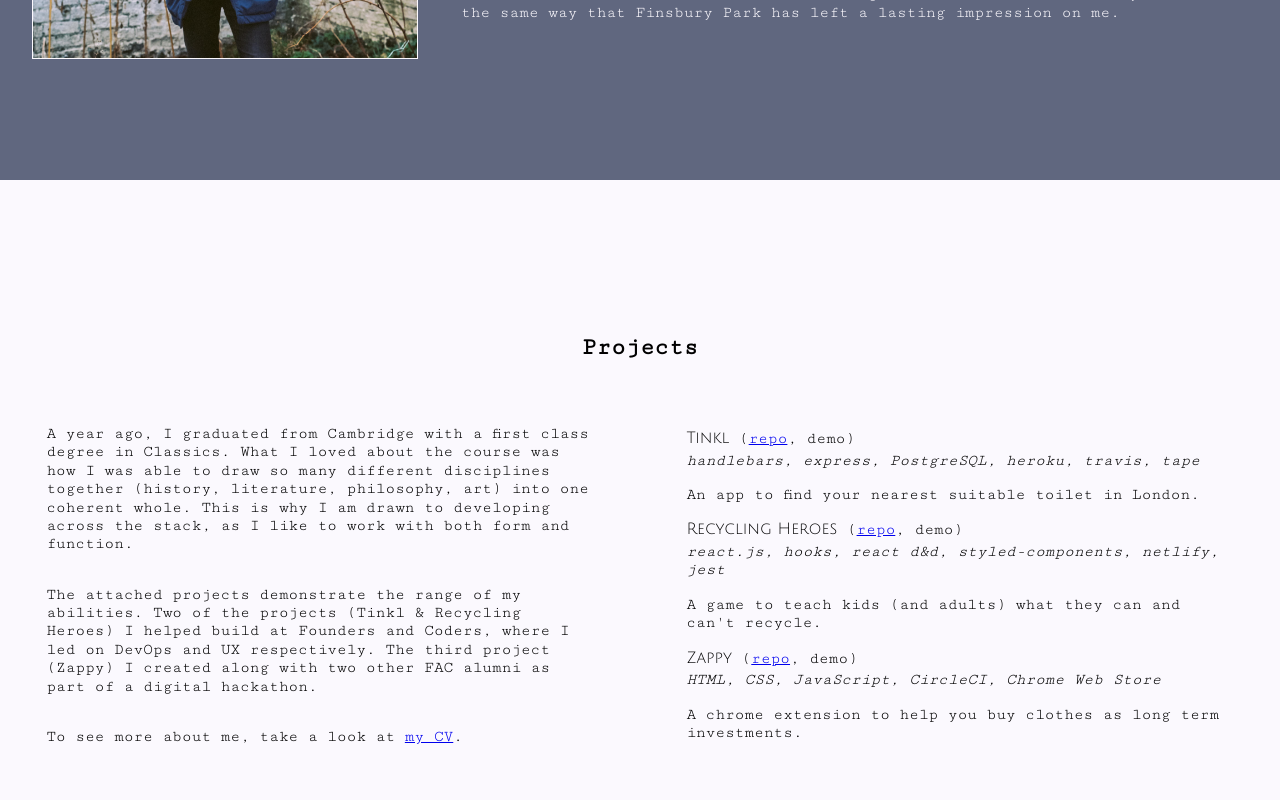
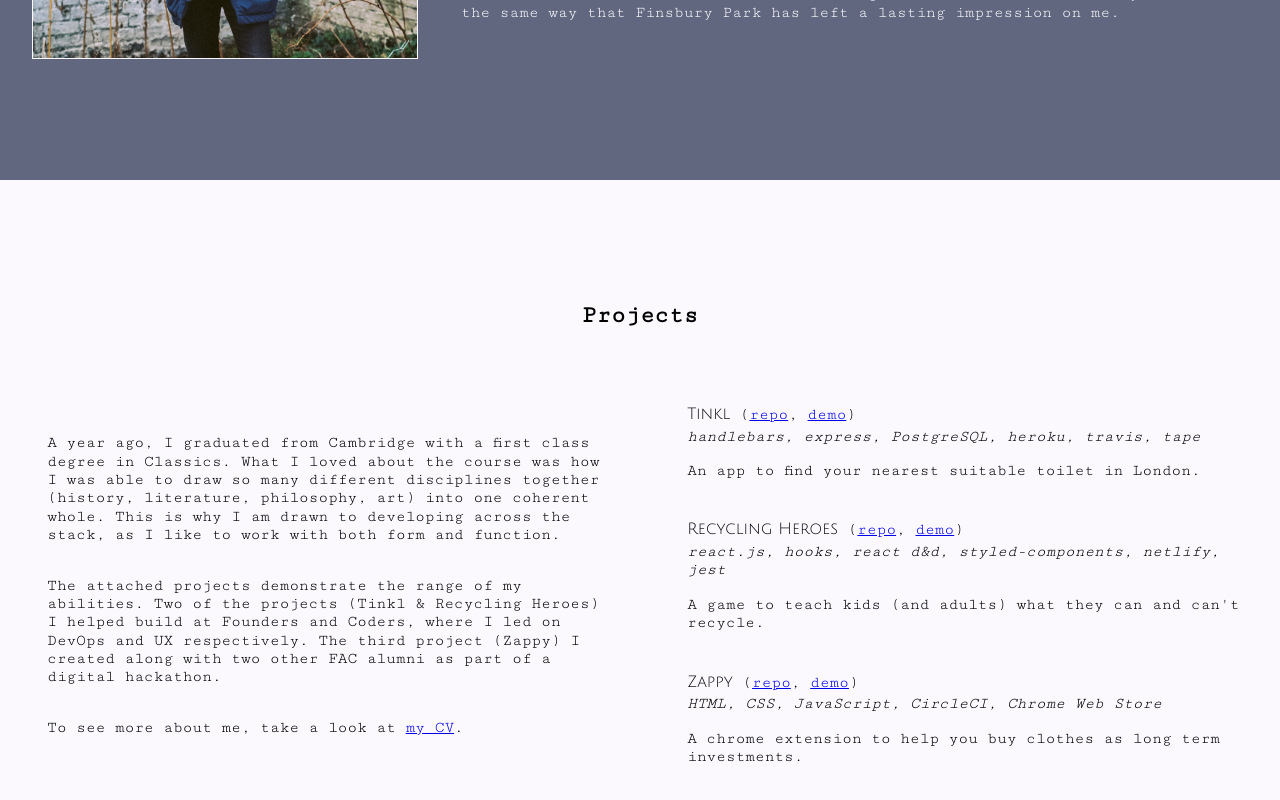
Before and after one commit to Fweddi/portfolio, a React (Vite) app: page / in a window 1280 px wide. Shown: the part 1340-2140 px from the top of the page. Built offline with nearby package versions, Linux system fonts and the light colour scheme; the HTML template or start-up script is replaced by a standard one.

Commit message:
Add demo links and reformat

```diff
--- a/src/components/Projects.js
+++ b/src/components/Projects.js
@@ -44,9 +44,9 @@ const Projects = () => {
           </ProjectParagraph>
           <ProjectParagraph>
             To see more about me, take a look at{" "}
-            <a href={PDFfilepath} target="_blank">
+            <ProjectLink href={PDFfilepath} target="_blank">
               my CV
-            </a>
+            </ProjectLink>
             .
           </ProjectParagraph>
         </ProjectText>
@@ -62,7 +62,14 @@ const Projects = () => {
                 >
                   repo
                 </ProjectLink>
-                , demo)
+                ,{" "}
+                <ProjectLink
+                  href="https://tinkl.herokuapp.com/"
+                  target="_blank"
+                >
+                  demo
+                </ProjectLink>
+                )
               </ProjectHeader>
               <ProjectStack>
                 handlebars, express, PostgreSQL, heroku, travis, tape
@@ -78,7 +85,14 @@ const Projects = () => {
                 >
                   repo
                 </ProjectLink>
-                , demo)
+                ,{" "}
+                <ProjectLink
+                  href="https://recycling-heroes.netlify.com/"
+                  target="_blank"
+                >
+                  demo
+                </ProjectLink>
+                )
               </ProjectHeader>
               <ProjectStack>
                 react.js, hooks, react d&d, styled-components, netlify, jest
@@ -94,7 +108,14 @@ const Projects = () => {
                 >
                   repo
                 </ProjectLink>
-                , demo)
+                ,{" "}
+                <ProjectLink
+                  href="https://chrome.google.com/webstore/detail/zappy/ejceghnmgiembcbacnnoepnakkjbemab"
+                  target="_blank"
+                >
+                  demo
+                </ProjectLink>
+                )
               </ProjectHeader>
               <ProjectStack>
                 HTML, CSS, JavaScript, CircleCI, Chrome Web Store
--- a/src/components/styles/Header.style.js
+++ b/src/components/styles/Header.style.js
@@ -61,6 +61,9 @@ const Attribution = styled.a`
   font-family: "Cutive Mono", monospace;
   text-align: center;
   margin-block-start: 1em;
+  :visited {
+    color: blue;
+  }
 `
 
 const Arrow = styled.a`
--- a/src/components/styles/Projects.style.js
+++ b/src/components/styles/Projects.style.js
@@ -16,7 +16,7 @@ flex-flow: column wrap;
 justify-content: center;
 align-items: center;
 background-color: #FBF9FE;
-@media only screen and (max-width:900px) {
+@media only screen and (max-width:1220px) {
   flex-direction: column;
   height: auto;
 }
@@ -35,7 +35,7 @@ const ProjectBottom = styled.div`
   display: flex;
   justify-content: space-around;
   align-items: center;
-  @media only screen and (max-width:900px) {
+  @media only screen and (max-width:1220px) {
     flex-direction: column-reverse;
     height: auto;
   }
@@ -46,8 +46,7 @@ const ProjectLinks = styled.div`
   flex-direction: column;
   width: 80%;
   align-items: center;
-  padding: 1em;
-  @media only screen and (max-width:900px) {
+  @media only screen and (max-width:1220px) {
   border-bottom: 1px solid black;
   }
 `;
@@ -70,6 +69,10 @@ const ProjectParagraph = styled.p`
 
 const ProjectLink = styled.a`
   text-decoration: underline;
+
+  :visited {
+    color: blue;
+  }
 `;
 
 const ProjectTitle = styled.span`
@@ -92,7 +95,7 @@ const ProjectSectionHeading = styled.h2`
 `;
 
 const ProjectDetails = styled.div`
-  margin: 1em 0em;
+  margin: 2.5em 0em;
 `
 
 export {
--- a/style.css
+++ b/style.css
@@ -1,9 +1,38 @@
-p::selection { background-color: yellow; }
-span::selection { background-color: yellow; }
-a::selection { background-color: yellow; }
-ul::selection { background-color: yellow; }
-li::selection { background-color: yellow; }
-i::selection { background-color: yellow; }
+p::selection {
+    background-color: yellow;
+}
+
+span::selection {
+    background-color: yellow;
+}
+
+a::selection {
+    background-color: yellow;
+}
+
+ul::selection {
+    background-color: yellow;
+}
+
+li::selection {
+    background-color: yellow;
+}
+
+i::selection {
+    background-color: yellow;
+}
+
+div::selection {
+    background-color: yellow;
+}
+
+body::selection {
+    background-color: yellow;
+}
+
+header::selection {
+    background-color: yellow;
+}
 
 html {
     scroll-behavior: smooth;
@@ -15,17 +44,10 @@ li {
 
 
 /* Phone */
-@media only screen and (max-width:320px) {
-
-
-}
+@media only screen and (max-width:320px) {}
 
 /* Tablet */
-@media only screen and (min-width:321px) and (max-width:768px) {
-
-}
+@media only screen and (min-width:321px) and (max-width:768px) {}
 
 /* Desktop */
-@media only screen and (min-width:769px) {
-
-}
+@media only screen and (min-width:769px) {}
```
Also changed, not shown: src/components/styles/Navigation.style.js (+5 -6 lines), src/components/styles/Biography.style.js (indentation only), 6 other files (tests, documents, lock files or other folders). Lines whose indentation alone changed are shown as unchanged.
